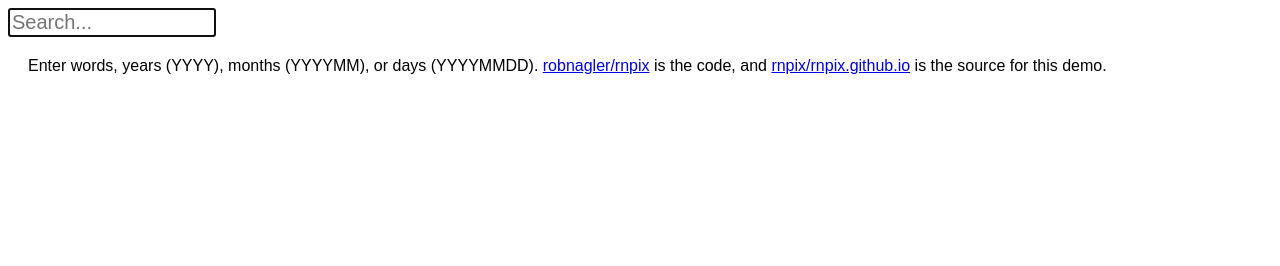
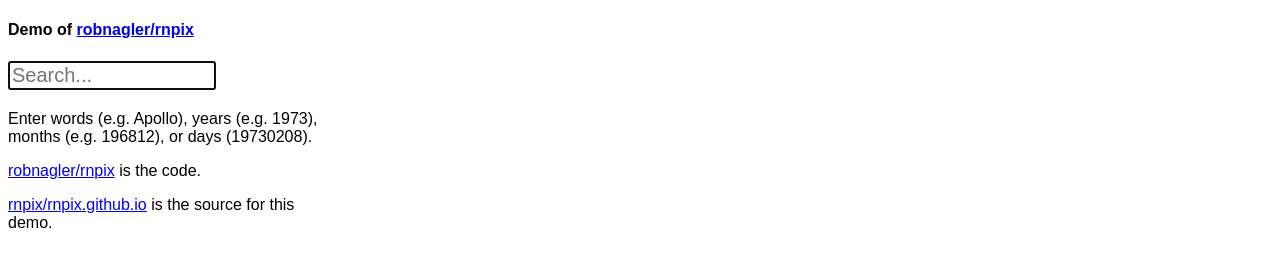
Before and after one commit to rnpix/rnpix, a plain HTML site: page index.html in a window 1280 px wide. Drawn offline with nearby package versions, Linux system fonts and the light colour scheme.

Commit message:
formatting

```diff
--- a/index.html
+++ b/index.html
@@ -13,12 +13,15 @@
 <script src="rnpix-index.js?20160510070000"></script>
 </head>
 <body class="rnpix_home">
+    <h4>Demo of <a href="https://github.com/robnagler/rnpix">robnagler/rnpix</a></h4>
     <div class="rnpix_search_widget"></div>
-    <p style="margin: 20px">Enter words, years (YYYY), months (YYYYMM), or days (YYYYMMDD).
-      <a href="https://github.com/robnagler/rnpix">robnagler/rnpix</a>
-      is the code, and
-      <a href="https://github.com/rnpix/rnpix.github.io">rnpix/rnpix.github.io</a>
-      is the source for this demo.
+    <div style="margin-top: 20px; max-width: 20em">
+    <p>Enter words (e.g. Apollo), years (e.g. 1973), months (e.g. 196812), or days (19730208).
+      <p><a href="https://github.com/robnagler/rnpix">robnagler/rnpix</a>
+      is the code.</p>
+      <p><a href="https://github.com/rnpix/rnpix.github.io">rnpix/rnpix.github.io</a>
+      is the source for this demo.</p>
     </p>
+    </div>
 </body>
 </html>
```
Also changed, not shown: 1973/02-08/index.html (+1 -1 lines), 1973/02-08/index.txt.
